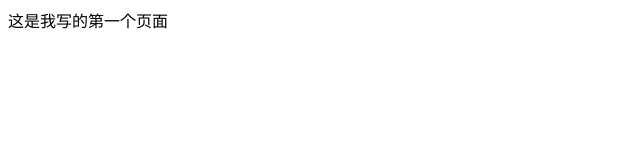
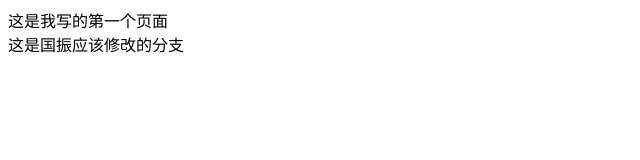
Before and after one commit to wangjiawei11/fenghuangshan, a plain HTML site: page index.html in a window 1280 px wide. Shown: the whole page, without its empty margins (0-640 px from the left). Drawn offline with Linux system fonts and the light colour scheme.

Commit message:
国振新增了一个文案

```diff
--- a/index.html
+++ b/index.html
@@ -7,5 +7,6 @@
 </head>
 <body>
     <div>这是我写的第一个页面</div>
+    <div>这是国振应该修改的分支</div>
 </body>
 </html>
```
